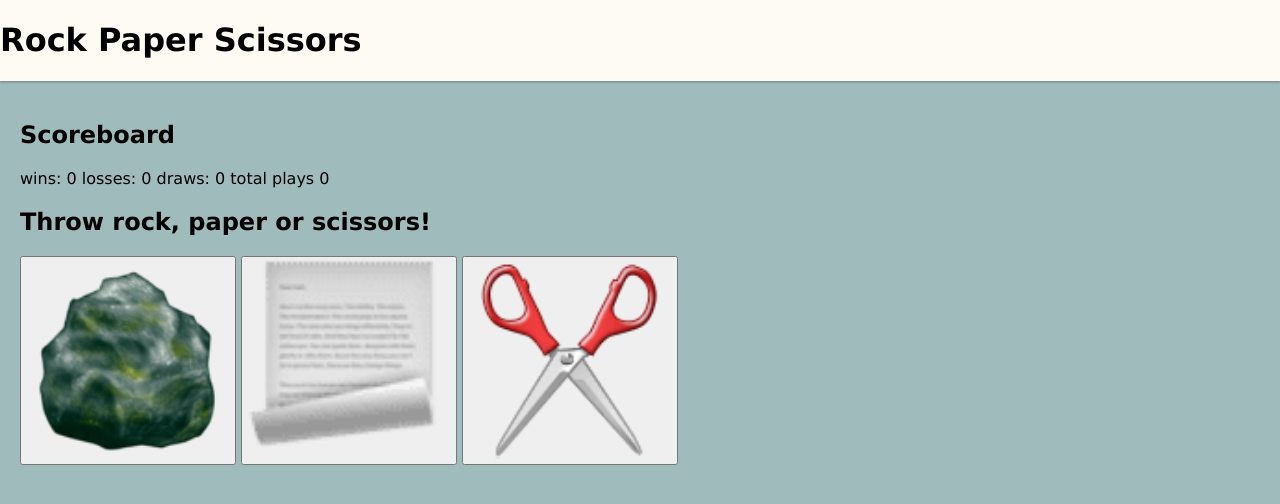
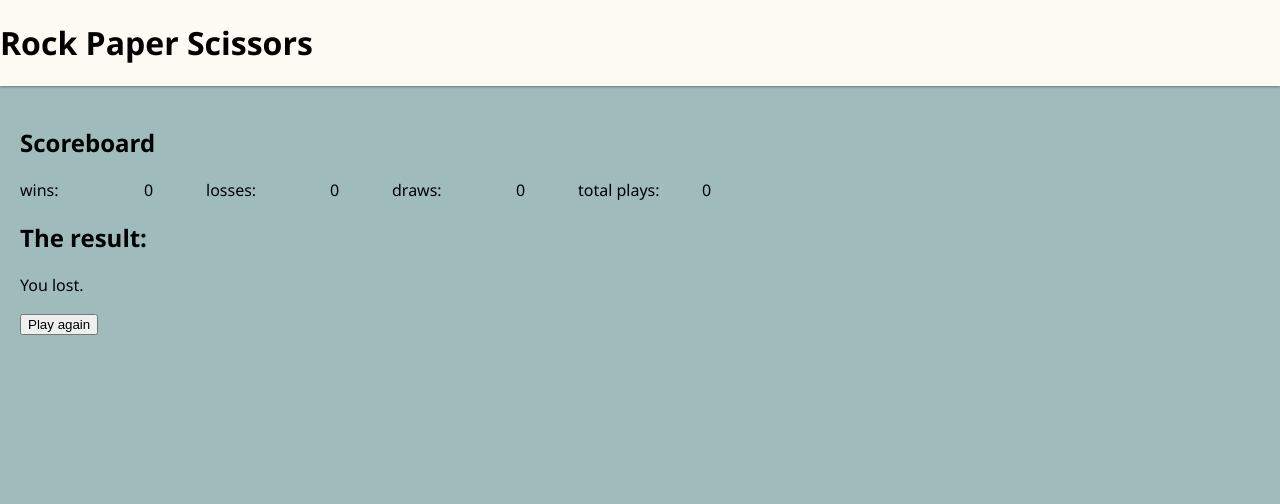
Before and after one commit to emilysellers/rock-paper-scissors-app, a plain HTML site: page index.html in a window 1280 px wide. Both pictures are taken after a click on the button 128 px from the left and 360 px from the top of the page. Drawn offline with Linux system fonts and the light colour scheme.

Commit message:
add scoreboard action logic and state modification

```diff
--- a/app.js
+++ b/app.js
@@ -13,7 +13,7 @@ let draws = 0;
 let totalPlays = 0;
 
 // probability array
-const rps = ['rock', 'paper', 'scissors'];
+const choices = ['rock', 'paper', 'scissors'];
 
 /* Actions */
 function loadPage() {
@@ -38,8 +38,11 @@ function displayGuess() {
 function playGame(userGuess) {
     gameState = 'results';
     userPlay = userGuess;
-    computerPlay = getRandomItem(rps);
+    computerPlay = getRandomItem(choices);
     totalPlays++;
+
+    userPlaySection.classList.add('hidden');
+    resultsSection.classList.remove('hidden');
 
     if (userPlay === computerPlay) {
         result = 'draw';
@@ -53,8 +56,28 @@ function playGame(userGuess) {
     }
     if (userPlay === 'rock' && computerPlay === 'paper') {
         result = 'lose';
+        losses++;
+        resultDisplay.textContent = 'You lost.';
+    }
+    if (userPlay === 'paper' && computerPlay === 'rock') {
+        result = 'win';
         wins++;
+        resultDisplay.textContent = 'You won!';
+    }
+    if (userPlay === 'paper' && computerPlay === 'scissors') {
+        result = 'lose';
+        losses++;
         resultDisplay.textContent = 'You lost.';
+    }
+    if (userPlay === 'scissors' && computerPlay === 'rock') {
+        result = 'lose';
+        losses++;
+        resultDisplay.textContent = 'You lost.';
+    }
+    if (userPlay === 'scissors' && computerPlay === 'paper') {
+        result = 'win';
+        wins++;
+        resultDisplay.textContent = 'You win.';
     }
     console.log('user threw', userGuess);
     console.log('computer threw', computerPlay);
@@ -89,6 +112,8 @@ function displayResults() {
 
 function playAgain() {
     gameState = 'guess';
+    userPlaySection.classList.remove('hidden');
+    resultsSection.classList.add('hidden');
     loadPage();
 }
 
--- a/index.html
+++ b/index.html
@@ -40,13 +40,13 @@
                     <span id="losses-display"></span>
                     draws:
                     <span id="draws-display"></span>
-                    total plays
+                    total plays:
                     <span id="total-plays-display"></span>
                 </p>
             </section>
 
             <section id="user-play-section">
-                <h2>Throw rock, paper or scissors!</h2>
+                <h2>Chose rock, paper or scissors:</h2>
                     <button id="throw-rock-button">
                         <img src="assets/rock-image.png" alt="rock image" id="rock-image" />
                     </button>
@@ -63,7 +63,7 @@
             </section>
 
             <section id="results-section">
-                <h2>The result...</h2>
+                <h2>The result:</h2>
                 <p id="result-display">You win!</p>
                 <button id="play-again-button">Play again</button>
             </section>
--- a/styles/rock-paper-scissors.css
+++ b/styles/rock-paper-scissors.css
@@ -9,3 +9,12 @@ body {
 .hidden {
     display: none;
 }
+
+.scoreboard {
+    display: grid;
+    grid-template-columns: 10% 5% 10% 5% 10% 5% 10% 5%;
+}
+
+body {
+    font-family: 'Segoe UI', Tahoma, Geneva, Verdana, sans-serif;
+}
```
